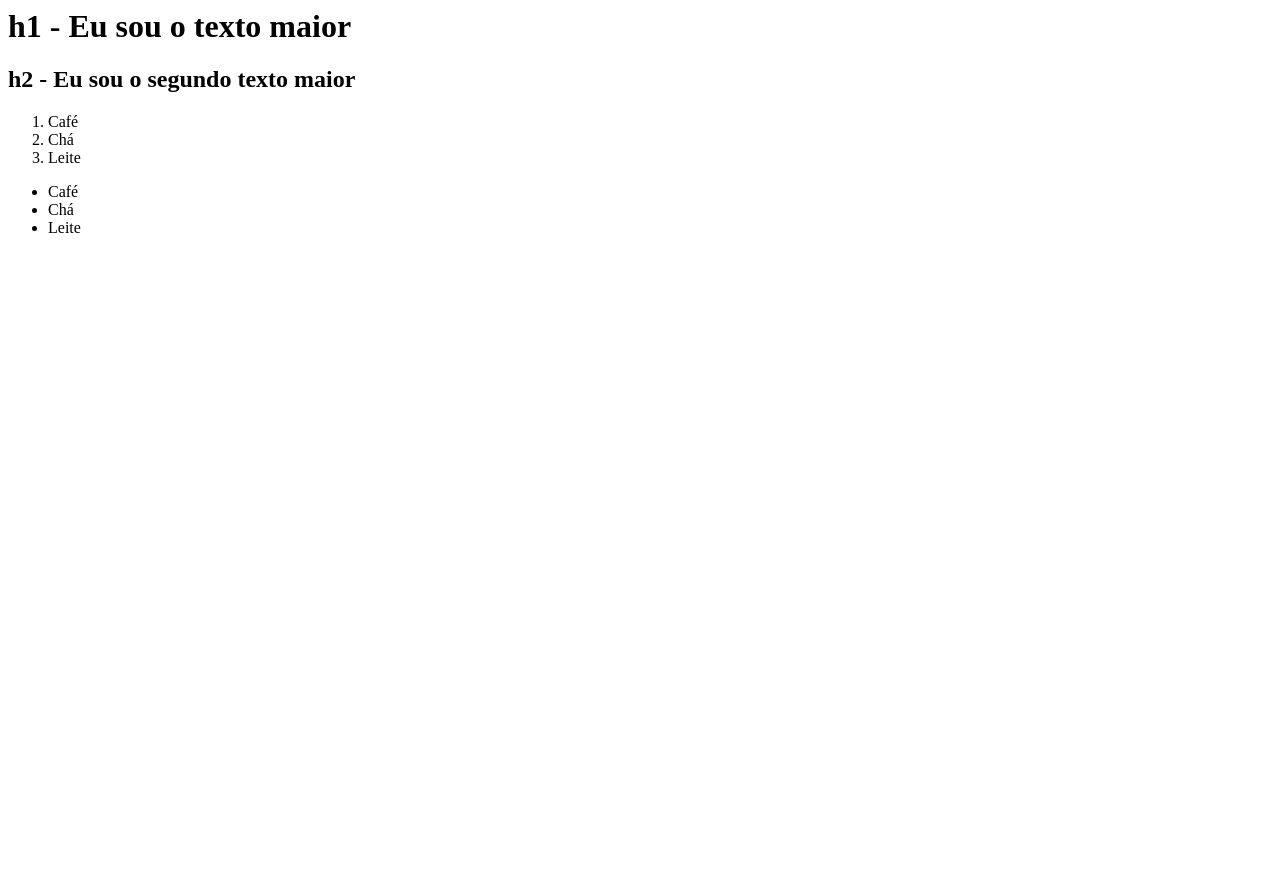
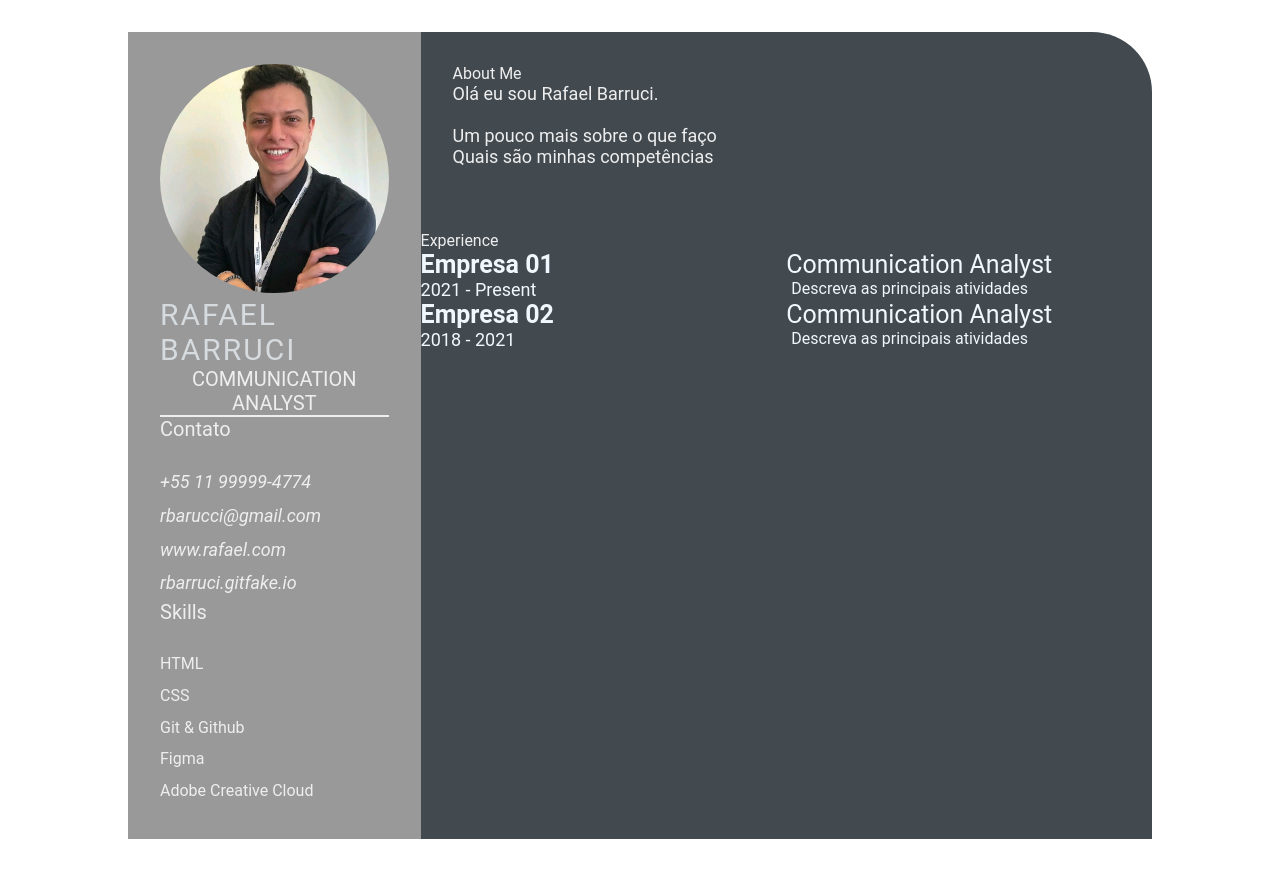
Before and after one commit to rbarruci/rbarruci.github.io, a plain HTML site: page index.html in a window 1280 px wide. Before the commit the page ends 800 px from the top, so only its background shows below. Drawn offline with Linux system fonts and the light colour scheme.

Commit message:
Feature: day03

```diff
--- a/index.html
+++ b/index.html
@@ -1,21 +1,105 @@
-<html>
-    <head>
-        <title>
-            Olá, eu sou a cabeça
-        </title>
-    </head>
-    <body>
-        <h1>h1 - Eu sou o texto maior</h1>
-        <h2>h2 - Eu sou o segundo texto maior</h2>
-    </body>
-    <ol> <!--Lista Ordenada / Enumera sua lista -->
-        <li>Café</li>
-        <li>Chá</li>
-        <li>Leite</li>
-    </ol>
-    <ul> <!--Lista não ordenada / Transforma em bullet points sua lista -->
-        <li>Café</li>
-        <li>Chá</li>
-        <li>Leite</li>
-    </ul>
+<!DOCTYPE html>
+<html lang="en">
+
+<head>
+    <meta charset="UTF-8">
+    <meta http-equiv="X-UA-Compatible" content="IE=edge">
+    <meta name="viewport" content="width=device-width, initial-scale=1.0">
+    <title>Document</title>
+
+    <link rel="stylesheet" href="style.css">
+
+</head>
+
+<body>
+    <main class="resume-contents">
+        <section class="left-section">
+            <section class="left-section-contents">
+                <div class="profile">
+                    <img class="profile-image" src="img/profile-img.jpg" alt="Profile Image">
+                    <p class="name">Rafael Barruci</p>
+                    <p class="profession">Communication Analyst</p>
+                </div>
+                <div class="contact-info">
+                    <p class="left-title">Contato</p>
+                    <ul>
+                        <li>
+                            <i class="fa fa-phone">+55 11 99999-4774</i>
+                        </li>
+                        <li>
+                            <i class="fa fa-envelope">rbarucci@gmail.com</i>
+                        </li>
+                        <li>
+                            <i class="fa fa-globe">www.rafael.com</i>
+                        </li>
+                        <li>
+                            <i class="fa fa-github">rbarruci.gitfake.io</i>
+                        </li>
+                    </ul>
+
+
+                </div>
+                <div class="skills">
+                    <p class="left-title">Skills</p>
+                    <ul>
+                        <li>
+                            <p>HTML</p>
+                        </li>
+                        <li>
+                            <p>CSS</p>
+                        </li>
+                        <li>
+                            <p>Git & Github</p>
+                        </li>
+                        <li>
+                            <p>Figma</p>
+                        </li>
+                        <li>
+                            <p>Adobe Creative Cloud</p>
+                        </li>
+                    </ul>
+
+                </div>
+            </section>
+        </section>
+        <section class="right-section">
+            <div class="right-section-contents">
+                <section class="gap">
+                    <div class="right-title">About Me</div>
+                    <p class="about-me-contents">
+                        Olá eu sou Rafael Barruci.<br>
+                        <br> Um pouco mais sobre o que faço
+                        <br>Quais são minhas competências
+                    </p>
+                </section>
+
+            </div>
+            <section class="gap">
+                <div class="right-title">Experience</div>
+                <div class="experience-contents">
+                    <div class="exp-left">
+                        <p class="exp-company-name">Empresa 01</p>
+                        <p class="exp-time-period">2021 - Present</p>
+                    </div>
+                    <div class="exp-right">
+                        <p class="exp-position">Communication Analyst</p>
+                        <p class="exp-desc">Descreva as principais atividades</p>
+                    </div>
+                    <div class="exp-left">
+                        <p class="exp-company-name">Empresa 02</p>
+                        <p class="exp-time-period">2018 - 2021</p>
+                    </div>
+                    <div class="exp-right">
+                        <p class="exp-position">Communication Analyst</p>
+                        <p class="exp-desc">Descreva as principais atividades</p>
+                    </div>
+                </div>
+
+
+            </section>
+
+        </section>
+    </main>
+</body>
+
 </html>
--- a/style.css
+++ b/style.css
@@ -101,3 +101,38 @@
     font-size: 18px;
     color: #eeeeee;
 }
+
+.experience-contents,
+.education-contents,
+.awards-contents {
+    display: grid;
+    grid-template-columns: repeat(2, 1fr);
+    padding-bottom: 2rem;
+    color: #F1F8FD;
+}
+
+.exp-company-name,
+.education-school-name,
+.awards-company-name {
+    font-size: 25px;
+    font-weight: bold;
+}
+
+.exp-time-period,
+.educationp-time-period,
+.awards-time-period {
+    font-size: 18px;
+}
+
+.exp-position,
+.education-subject,
+.awards-name {
+    font-size: 25px;
+}
+
+.exp-desc,
+.education-desc,
+.awards-desc {
+    font-size: 16px;
+    padding-left: 5px;
+}
```
